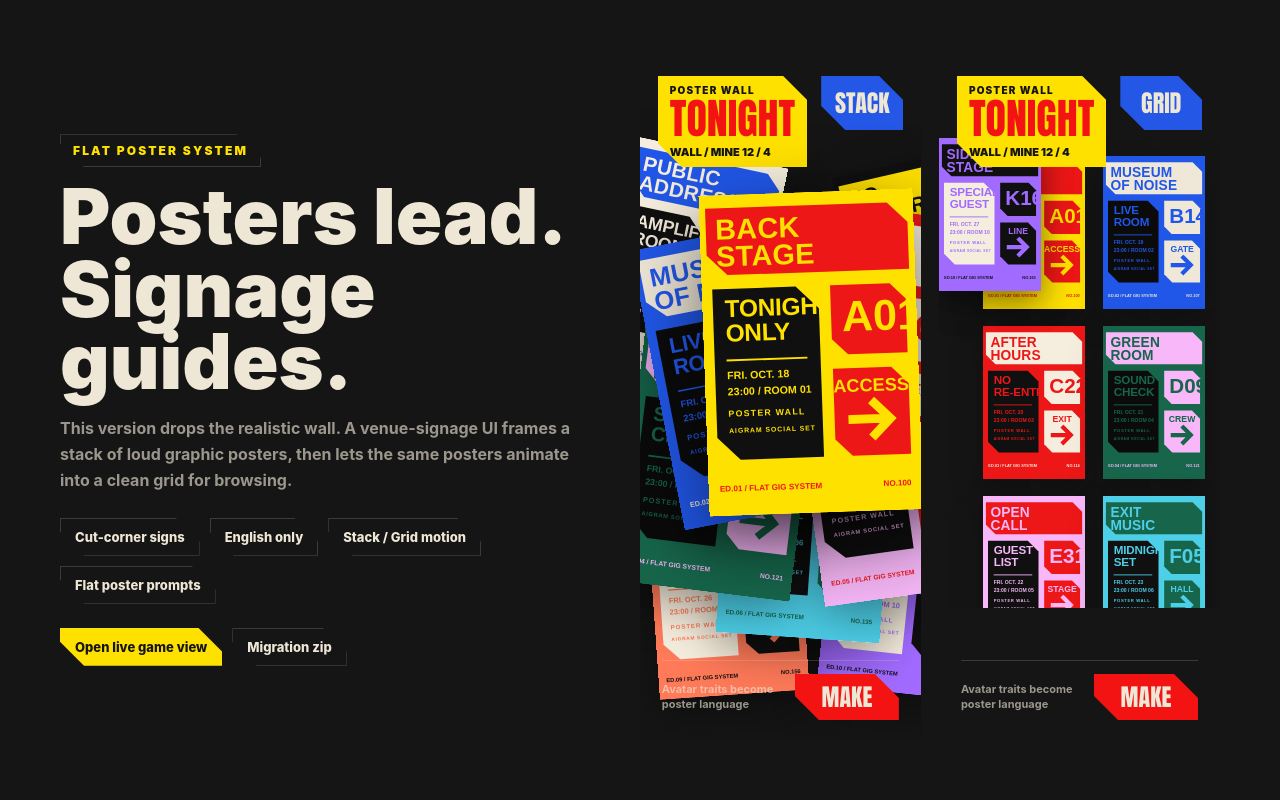
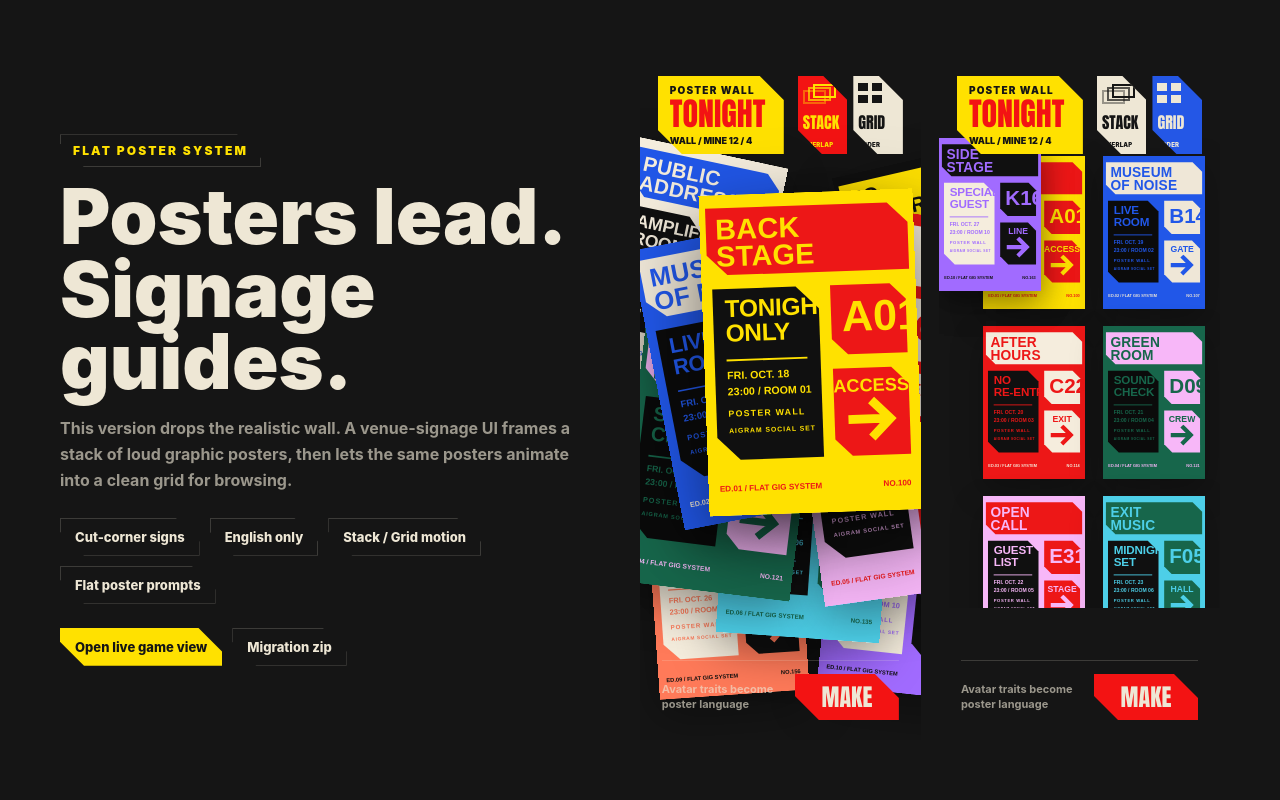
Before and after one commit to yinxinghuan/poster-wall, a React (Vite) app: page / in a window 1280 px wide. Shown: the top 800 px of the page. Built offline with nearby package versions, Linux system fonts and the light colour scheme.

Commit message:
clarify poster wall view mode controls

```diff
--- a/src/PosterWall/PosterWall.less
+++ b/src/PosterWall/PosterWall.less
@@ -47,18 +47,19 @@
   display: flex;
   align-items: flex-start;
   justify-content: space-between;
-  gap: 14px;
+  gap: 10px;
 }
 
 .pw-header__copy {
   min-width: 0;
-  width: 184px;
-  min-height: 78px;
+  flex: 0 0 154px;
+  width: 154px;
+  min-height: 82px;
   padding: 8px 12px 10px;
   background: @yellow;
   color: @ink;
   clip-path: @cut;
-  box-shadow: 0 12px 0 rgba(0,0,0,0.28);
+  box-shadow: 0 13px 0 rgba(0,0,0,0.42);
 
   p {
     margin: 3px 0 0;
@@ -81,42 +82,123 @@
   margin: 0;
   color: @red;
   font-family: Impact, Haettenschweiler, 'Arial Black', Inter, sans-serif;
-  font-size: 42px;
+  font-size: 36px;
   font-weight: 1000;
   line-height: 0.9;
   letter-spacing: 0;
 }
 
 .pw-view-toggle {
-  flex: 0 0 auto;
-  width: 130px;
-  height: 78px;
+  flex: 1 1 auto;
+  min-width: 0;
+  height: 82px;
   padding: 0;
   display: grid;
-  grid-template-rows: 1fr 1fr;
+  grid-template-columns: minmax(0, 1fr) minmax(0, 1fr);
   gap: 8px;
   border: 0;
   background: transparent;
 
   button {
+    position: relative;
     min-width: 0;
     border: 0;
     border-radius: 0;
+    padding: 8px 7px 7px;
+    display: flex;
+    flex-direction: column;
+    justify-content: space-between;
     background: @cream;
-    color: @blue;
+    color: @ink;
     clip-path: @cut;
-    font-family: Impact, Haettenschweiler, 'Arial Black', Inter, sans-serif;
-    font-size: 23px;
-    font-weight: 1000;
-    line-height: 1;
+    box-shadow: 0 7px 0 rgba(0,0,0,0.34);
+    overflow: hidden;
     cursor: pointer;
-    transition: background 180ms ease, color 180ms ease, transform 180ms ease;
+    transition: background 180ms ease, color 180ms ease, transform 180ms ease, box-shadow 180ms ease, opacity 180ms ease;
   }
 
   .is-active {
+    transform: translateY(-5px);
+    box-shadow: 0 14px 0 rgba(0,0,0,0.52);
+  }
+
+  button:first-child.is-active {
+    background: @red;
+    color: @yellow;
+  }
+
+  button:last-child.is-active {
     background: @blue;
     color: @cream;
-    transform: translateX(-5px);
+  }
+}
+
+.pw-view-toggle__icon {
+  position: relative;
+  display: block;
+  width: 45px;
+  height: 28px;
+  color: currentColor;
+}
+
+.pw-view-toggle__icon--stack {
+  i {
+    position: absolute;
+    width: 30px;
+    height: 18px;
+    border: 2px solid currentColor;
+    background: transparent;
+  }
+
+  i:nth-child(1) {
+    left: 1px;
+    top: 8px;
+    opacity: 0.38;
+  }
+
+  i:nth-child(2) {
+    left: 8px;
+    top: 5px;
+    opacity: 0.68;
+  }
+
+  i:nth-child(3) {
+    left: 15px;
+    top: 2px;
+  }
+}
+
+.pw-view-toggle__icon--grid {
+  width: 38px;
+  display: grid;
+  grid-template-columns: repeat(2, 13px);
+  grid-template-rows: repeat(2, 10px);
+  gap: 4px;
+
+  i {
+    display: block;
+    background: currentColor;
+  }
+}
+
+.pw-view-toggle__copy {
+  display: block;
+
+  strong {
+    display: block;
+    font-family: Impact, Haettenschweiler, 'Arial Black', Inter, sans-serif;
+    font-size: 20px;
+    font-weight: 1000;
+    line-height: 0.9;
+  }
+
+  small {
+    display: block;
+    margin-top: 2px;
+    font-size: 7px;
+    font-weight: 1000;
+    letter-spacing: 0.06em;
+    text-transform: uppercase;
   }
 }
 
--- a/src/PosterWall/PosterWall.tsx
+++ b/src/PosterWall/PosterWall.tsx
@@ -276,14 +276,31 @@ export default function PosterWall() {
               className={viewMode === 'stack' ? 'is-active' : ''}
               onClick={() => setViewMode('stack')}
             >
-              {t('stackView')}
+              <span className="pw-view-toggle__icon pw-view-toggle__icon--stack" aria-hidden>
+                <i />
+                <i />
+                <i />
+              </span>
+              <span className="pw-view-toggle__copy">
+                <strong>{t('stackView')}</strong>
+                <small>{t('stackHint')}</small>
+              </span>
             </button>
             <button
               type="button"
               className={viewMode === 'grid' ? 'is-active' : ''}
               onClick={() => setViewMode('grid')}
             >
-              {t('gridView')}
+              <span className="pw-view-toggle__icon pw-view-toggle__icon--grid" aria-hidden>
+                <i />
+                <i />
+                <i />
+                <i />
+              </span>
+              <span className="pw-view-toggle__copy">
+                <strong>{t('gridView')}</strong>
+                <small>{t('gridHint')}</small>
+              </span>
             </button>
           </div>
         </header>
--- a/src/PosterWall/ReviewPage.less
+++ b/src/PosterWall/ReviewPage.less
@@ -126,8 +126,8 @@
     gap: 14px;
   }
 
-  header span,
-  header small {
+  .pwr-mode-title span,
+  .pwr-mode-title small {
     display: block;
     color: @ink;
     font-size: 10px;
@@ -135,45 +135,127 @@
     letter-spacing: 0.12em;
   }
 
-  header strong {
+  .pwr-mode-title strong {
     display: block;
     margin-top: 2px;
     color: @red;
     font-family: Impact, Haettenschweiler, 'Arial Black', Inter, sans-serif;
-    font-size: 42px;
+    font-size: 32px;
     font-weight: 1000;
     line-height: 1;
   }
 
-  header small {
+  .pwr-mode-title small {
     margin-top: 5px;
     letter-spacing: 0;
-    font-size: 11px;
+    font-size: 9px;
   }
 
-  header > div {
-    width: 182px;
-    min-height: 76px;
+  .pwr-mode-title {
+    flex: 0 0 126px;
+    width: 126px;
+    min-height: 78px;
     padding: 8px 12px;
     background: @yellow;
     clip-path: @cut;
   }
 
-  header em {
-    flex: 0 0 auto;
-    height: 54px;
-    min-width: 82px;
-    display: inline-flex;
-    align-items: center;
-    justify-content: center;
+  .pwr-mode-switch {
+    flex: 1 1 auto;
+    min-width: 0;
+    height: 78px;
+    display: grid;
+    grid-template-columns: minmax(0, 1fr) minmax(0, 1fr);
+    gap: 6px;
+  }
+
+  .pwr-mode-switch > span {
+    min-width: 0;
+    padding: 7px 5px 6px;
+    display: flex;
+    flex-direction: column;
+    justify-content: space-between;
     border: 0;
+    background: @fg;
+    color: @ink;
+    clip-path: @cut;
+    box-shadow: 0 7px 0 rgba(0,0,0,0.34);
+  }
+
+  .pwr-mode-switch > span:first-child.is-active {
+    background: @red;
+    color: @yellow;
+  }
+
+  .pwr-mode-switch > span:last-child.is-active {
     background: @blue;
     color: @fg;
-    clip-path: @cut;
-    font-style: normal;
+  }
+
+  .pwr-mode-switch strong {
+    display: block;
     font-family: Impact, Haettenschweiler, 'Arial Black', Inter, sans-serif;
-    font-size: 24px;
-    font-weight: 900;
+    font-size: 16px;
+    font-weight: 1000;
+    line-height: 0.9;
+  }
+
+  .pwr-mode-switch small {
+    display: block;
+    margin-top: 1px;
+    color: currentColor;
+    font-size: 6px;
+    font-weight: 1000;
+    letter-spacing: 0.04em;
+    text-transform: uppercase;
+  }
+
+  .pwr-mode-switch__icon {
+    position: relative;
+    display: block;
+    width: 32px;
+    height: 22px;
+    color: currentColor;
+
+    b {
+      display: block;
+    }
+  }
+
+  .pwr-mode-switch__icon--stack b {
+    position: absolute;
+    width: 23px;
+    height: 14px;
+    border: 2px solid currentColor;
+  }
+
+  .pwr-mode-switch__icon--stack b:nth-child(1) {
+    left: 0;
+    top: 7px;
+    opacity: 0.4;
+  }
+
+  .pwr-mode-switch__icon--stack b:nth-child(2) {
+    left: 5px;
+    top: 4px;
+    opacity: 0.7;
+  }
+
+  .pwr-mode-switch__icon--stack b:nth-child(3) {
+    left: 10px;
+    top: 1px;
+  }
+
+  .pwr-mode-switch__icon--grid {
+    width: 30px;
+    display: grid;
+    grid-template-columns: repeat(2, 10px);
+    grid-template-rows: repeat(2, 8px);
+    gap: 4px;
+  }
+
+  .pwr-mode-switch__icon--grid b {
+    background: currentColor;
   }
 
   footer {
--- a/src/PosterWall/ReviewPage.tsx
+++ b/src/PosterWall/ReviewPage.tsx
@@ -22,12 +22,23 @@ function ModePreview({ mode }: { mode: 'stack' | 'grid' }) {
   return (
     <div className={`pwr-mode pwr-mode--${mode}`}>
       <header>
-        <div>
+        <div className="pwr-mode-title">
           <span>POSTER WALL</span>
           <strong>TONIGHT</strong>
           <small>WALL / MINE  12 / 4</small>
         </div>
-        <em>{mode === 'stack' ? 'STACK' : 'GRID'}</em>
+        <div className="pwr-mode-switch" aria-hidden>
+          <span className={mode === 'stack' ? 'is-active' : ''}>
+            <i className="pwr-mode-switch__icon pwr-mode-switch__icon--stack"><b /><b /><b /></i>
+            <strong>STACK</strong>
+            <small>Overlap</small>
+          </span>
+          <span className={mode === 'grid' ? 'is-active' : ''}>
+            <i className="pwr-mode-switch__icon pwr-mode-switch__icon--grid"><b /><b /><b /><b /></i>
+            <strong>GRID</strong>
+            <small>Order</small>
+          </span>
+        </div>
       </header>
       <div className="pwr-mode__deck" aria-hidden>
         {Array.from({ length: 10 }, (_, index) => <MiniPoster key={index} index={index} />)}
--- a/src/PosterWall/i18n/index.ts
+++ b/src/PosterWall/i18n/index.ts
@@ -7,7 +7,9 @@ const en = {
   wallStats: 'WALL / MINE  {n}',
   viewMode: 'Wall view',
   stackView: 'STACK',
+  stackHint: 'Overlap',
   gridView: 'GRID',
+  gridHint: 'Order',
   generating: 'Generating',
   loading: 'Loading',
   retry: 'Retry',
```
Also changed, not shown: doc/requirements.md (+1 -1 lines), doc/technical.md (+1 -1 lines).
